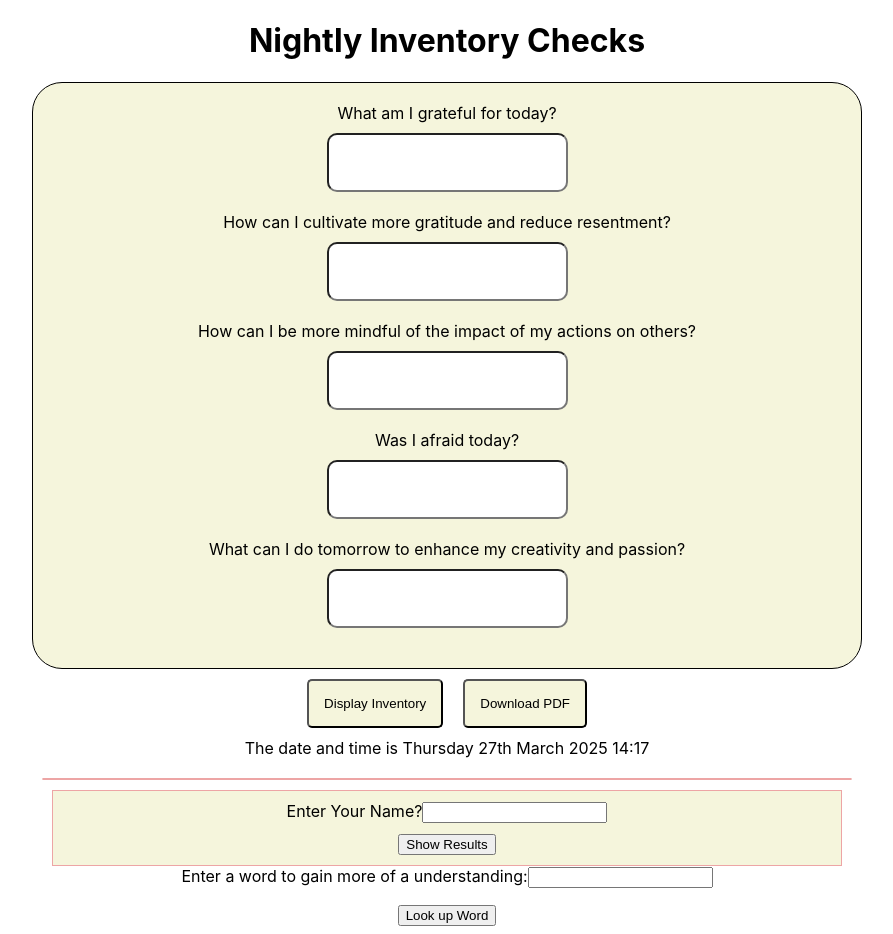
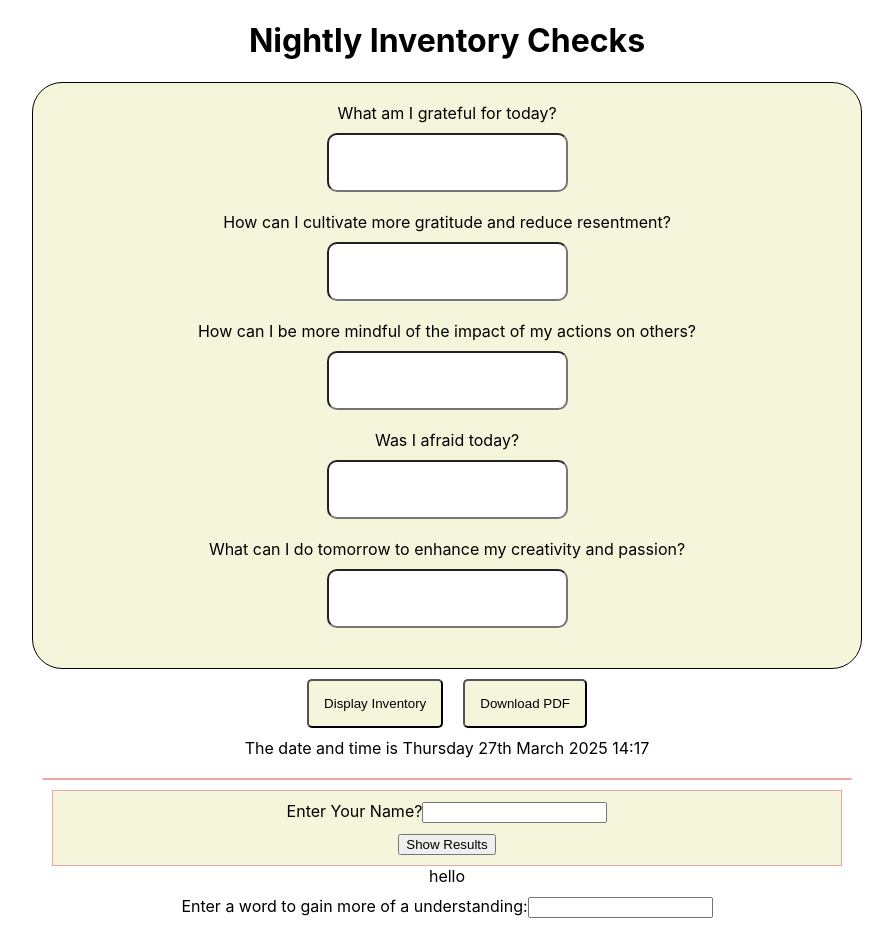
Before and after one commit to Sarahwcode/Nighlty-Inventory-Checks, a React (Create React App) app: page / in a window 1280 px wide. Shown: the top 934 px of the page, without its empty margins (193-1086 px from the left). Built offline with nearby package versions, Linux system fonts and the light colour scheme.

Commit message:
Adding a to do list

```diff
--- a/src/displayinput.js
+++ b/src/displayinput.js
@@ -3,7 +3,9 @@ import jsPDF from "jspdf";
 import DateStamp from "./DateStamp";
 import WordIntergration from "./wordIntergration";
 import GenerateLoop from "./generateLoop";
+import ToDoList from "./todolist";
 import './displayinput.css';
+
 
 
 
@@ -80,6 +82,7 @@ const generatePDF = () => {
             ))}
           </ul>
              <GenerateLoop/>
+             <ToDoList/>
           <WordIntergration/>
           </div>
     )
--- /dev/null
+++ b/src/todolist.js
@@ -0,0 +1,8 @@
+import React from "react";
+
+export default function ToDoList () {
+    return (
+    <div>
+        hello
+    </div>);
+}
```
